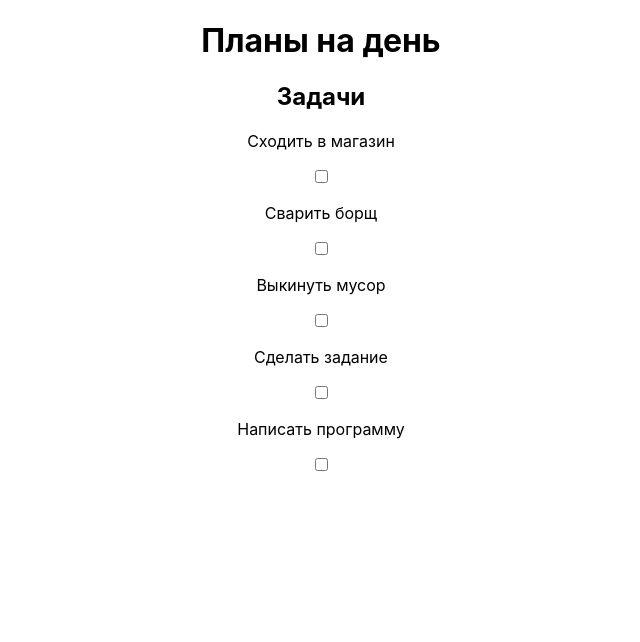
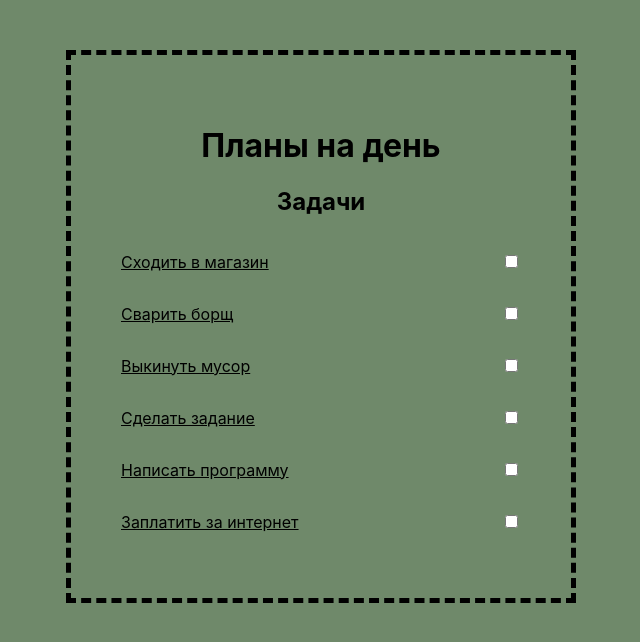
Before and after one commit to DrusMarkonii/TODO-LIST, a React (Create React App) app: page / in a window 1280 px wide. Shown: the top 642 px of the page, without its empty margins (319-959 px from the left). Built offline with nearby package versions, Linux system fonts and the light colour scheme.

Commit message:
feat: add minimal style

```diff
--- a/public/index.html
+++ b/public/index.html
@@ -3,17 +3,6 @@
   <head>
     <meta charset="utf-8" />
     <link rel="icon" href="./favicon_toDoList.ico" />
-    <meta
-      name="description"
-      content="Web site created using create-react-app"
-    />
-    <link rel="apple-touch-icon" href="%PUBLIC_URL%/logo192.png" />
-    <!--
-      manifest.json provides metadata used when your web app is installed on a
-      user's mobile device or desktop. See https://developers.google.com/web/fundamentals/web-app-manifest/
-    -->
-    <link rel="manifest" href="%PUBLIC_URL%/manifest.json" />
-
     <title>TODO LIST</title>
   </head>
   <body>
--- a/src/ToDoItem/ToDoItem.js
+++ b/src/ToDoItem/ToDoItem.js
@@ -4,21 +4,36 @@ const ToDoItem = props => {
     const resolvedClass = {
         textDecoration: 'line-through'
     }
+    const resolvedClassDefault = {
+        textDecoration: 'underline'
+    }
+    let resolvedClassColor = {
+        backgroundColor: 'green'
+    }
     return (
         <div className="todo-item">
-            <div className="description-wrapper">
-                <p style = {
-                    props.completed == true ? resolvedClass : {}}>
+            <div
+                className="description-wrapper"
+                style= {
+                    props.completed == true ? resolvedClassColor : resolvedClassDefault
+                }
+            >
+                <p
+                    style = {
+                    props.completed == true ? resolvedClass : {}
+                    }
+                >
                     {props.description}
                 </p>
-            </div>
-            <div className="input-wrapper">
+                <div className="input-wrapper">
                 <input
                     type="checkbox"
                     defaultChecked = {props.completed}
                     onChange = {props.handleChange}
                 />
             </div>
+            </div>
+
         </div>
     )
 }
--- a/src/ToDoItem/todosData.js
+++ b/src/ToDoItem/todosData.js
@@ -25,6 +25,11 @@ const todosData = [
         id: 4,
         description: 'Написать программу',
         completed: false
+    },
+    {
+        id: 5,
+        description: 'Заплатить за интернет',
+        completed: false
     }
 ]
 
--- a/src/scss/app.scss
+++ b/src/scss/app.scss
@@ -1,5 +1,24 @@
-// $green: rgb(68, 248, 8);
+$grey: rgb(111, 137, 106);
 
-// body {
-//     background-color: $green;
-// }
+
+
+
+body {
+    background-color: $grey;
+    max-width: 1280px;
+
+}
+
+.App {
+    border: 5px dashed black;
+    width: 400px;
+    margin: 50px auto;
+    padding: 50px;
+}
+
+.description-wrapper{
+    display: flex;
+    flex-direction: row;
+    justify-content: space-between;
+    align-items: baseline;
+}
```
